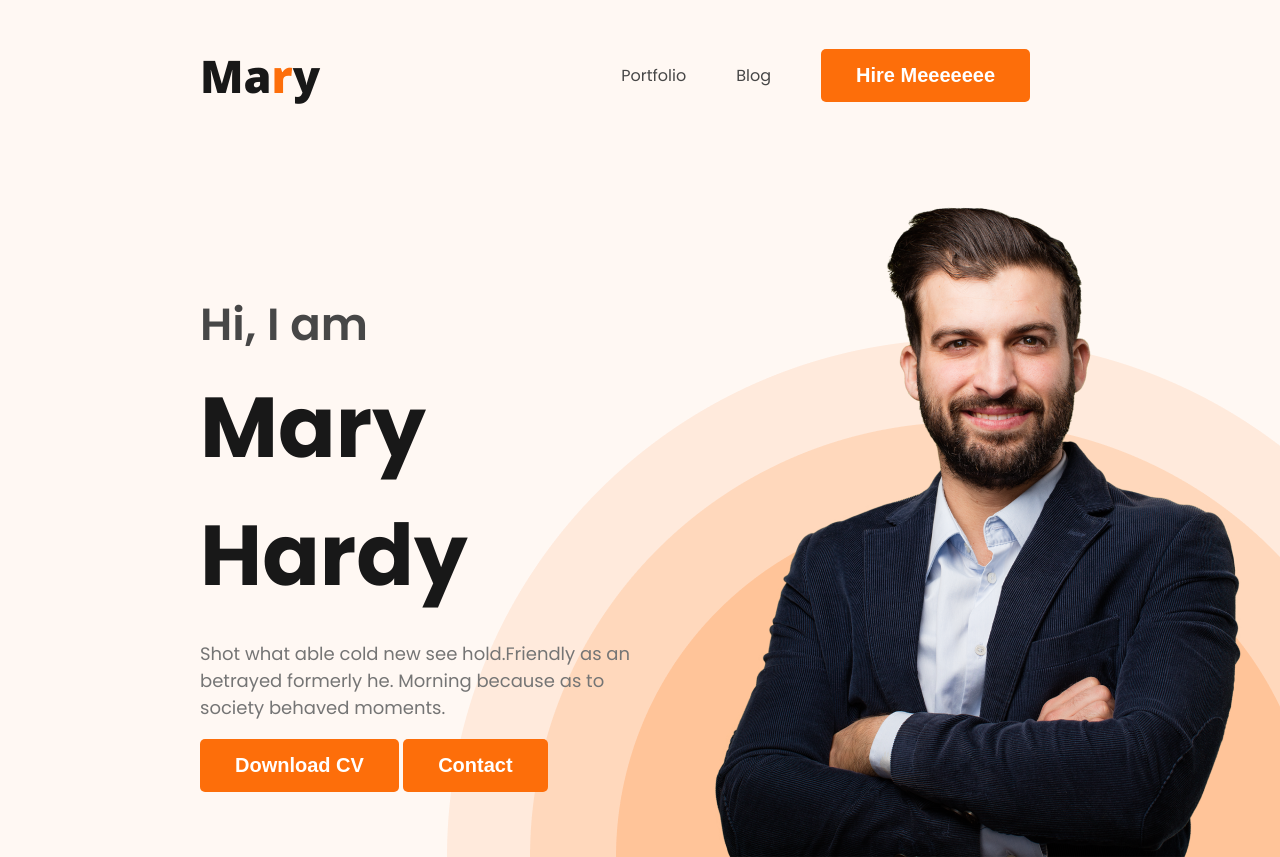
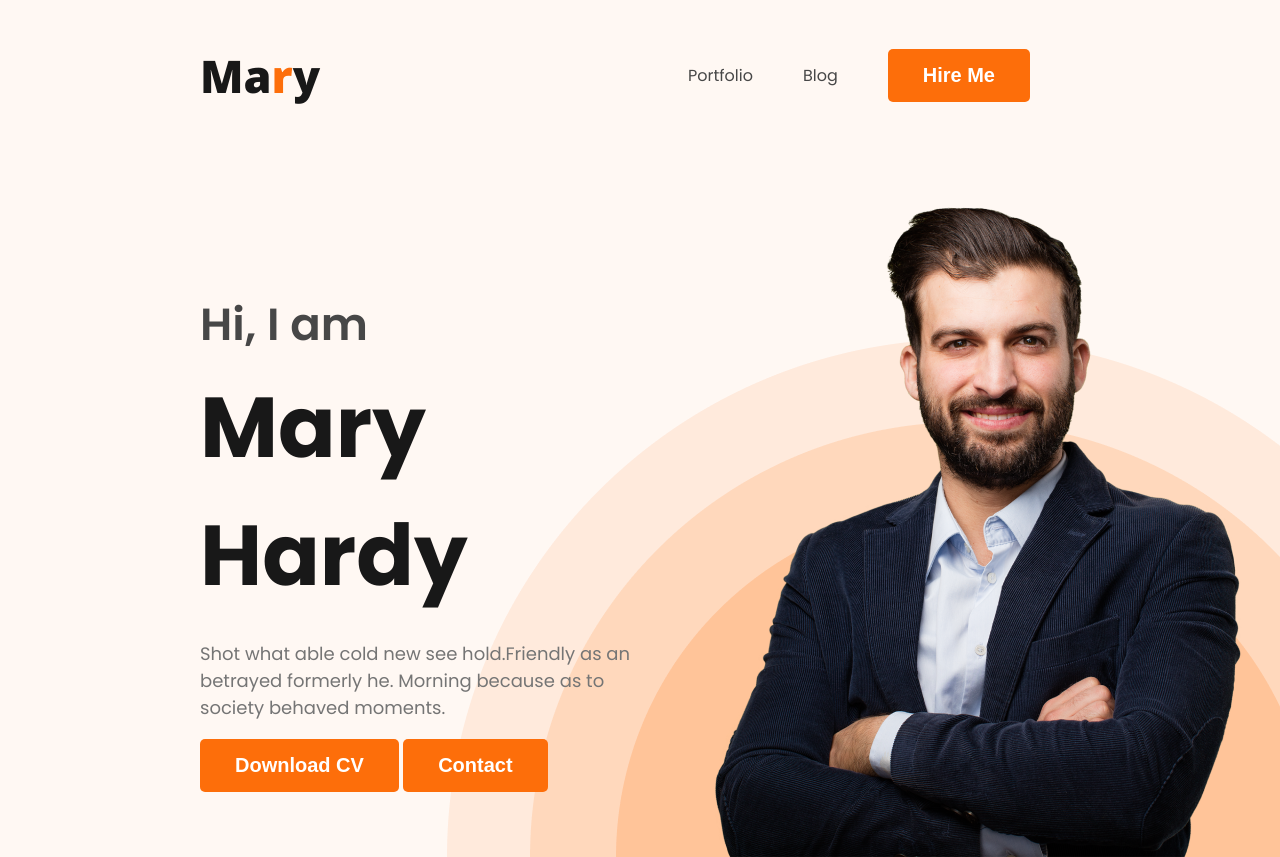
Before and after one commit to faraazhossainimran/webdeveloper-portfolio, a plain HTML site: page index.html in a window 1280 px wide. Shown: the top 857 px of the page. Drawn offline with nearby package versions, Linux system fonts and the light colour scheme.

Commit message:
text edit

```diff
--- a/index.html
+++ b/index.html
@@ -19,7 +19,7 @@
         <ul>
           <li><a href="">Portfolio</a></li>
           <li><a href="">Blog</a></li>
-          <li><button class="btn-primary">Hire Meeeeeee</button></li>
+          <li><button class="btn-primary">Hire Me</button></li>
         </ul>
       </nav>
         <div class="banner">
```
